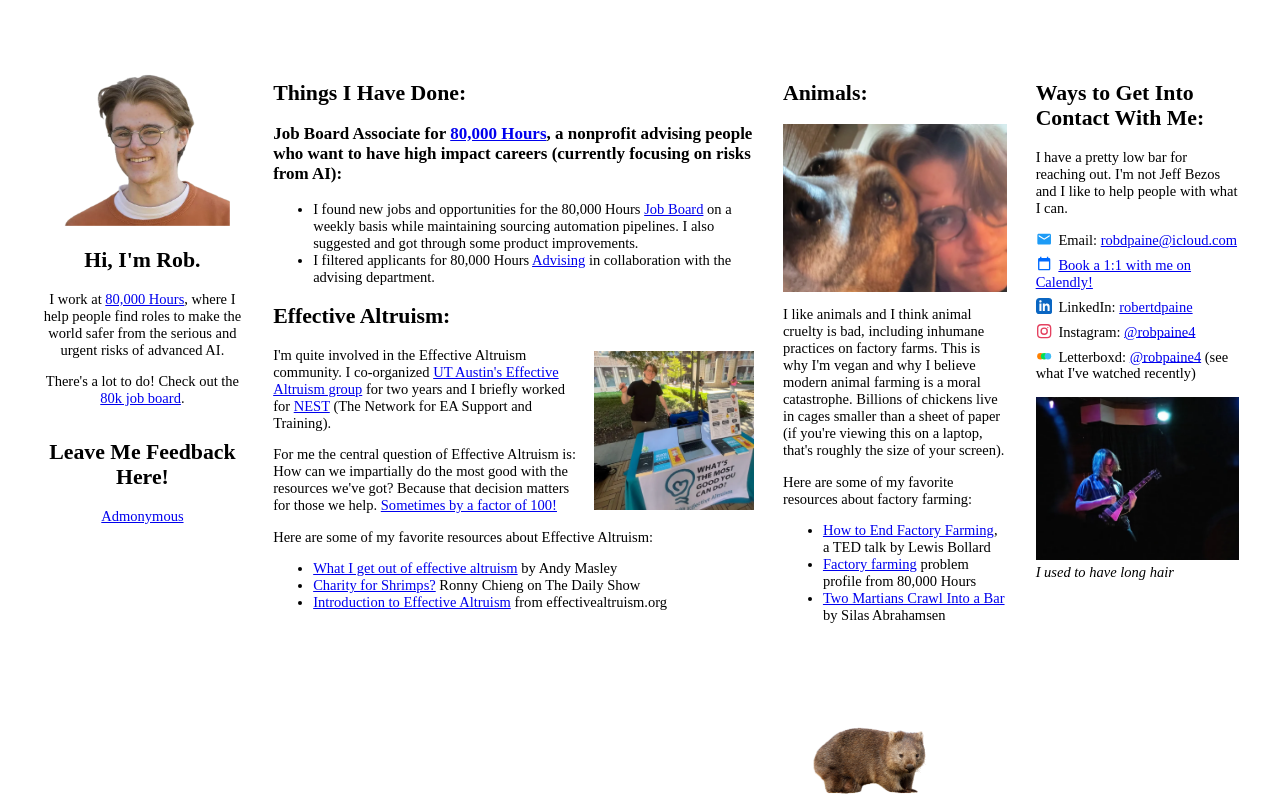
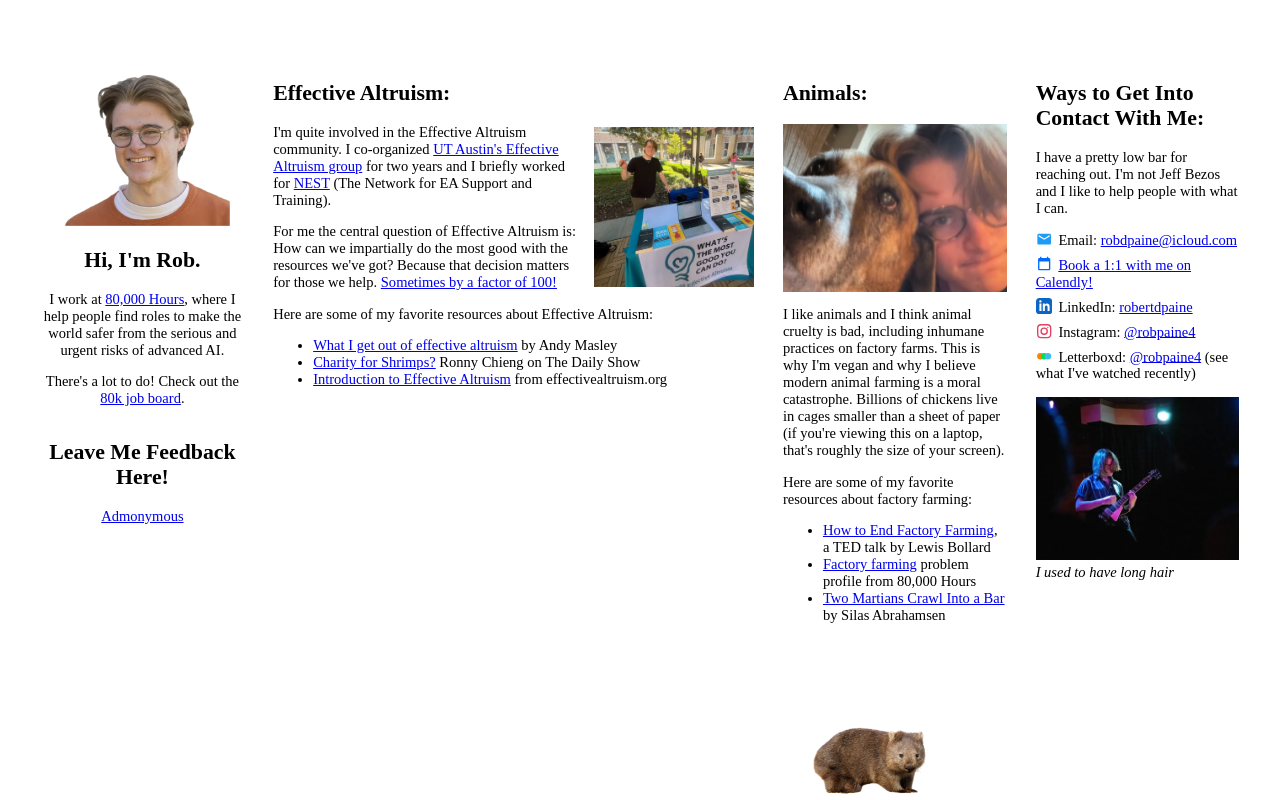
Before and after one commit to RobPaine1/RobPaine1.github.io, a plain HTML site: page index.html in a window 1280 px wide. Drawn offline with Linux system fonts and the light colour scheme; no server answers.

Commit message:
Drop the Things I Have Done section, covered by the intro
Co-Authored-By: Claude Fable 5 <noreply@anthropic.com>

```diff
--- a/index.html
+++ b/index.html
@@ -215,16 +215,6 @@
 </section>
 
 <div id="about">
-<section id="done">
-<h2>Things I Have Done:</h2>
-
-<h3>Job Board Associate for <a href="https://80000hours.org">80,000 Hours</a>, a nonprofit advising people who want to have high impact careers (currently focusing on risks from AI):</h3>
-<ul>
-  <li>I found new jobs and opportunities for the 80,000 Hours <a href="https://jobs.80000hours.org/">Job Board</a> on a weekly basis while maintaining sourcing automation pipelines. I also suggested and got through some product improvements.</li>
-  <li>I filtered applicants for 80,000 Hours <a href="https://80000hours.org/speak-with-us/">Advising</a> in collaboration with the advising department.</li>
-</ul>
-</section>
-
 <section id="ea">
 <h2>Effective Altruism:</h2>
 <img class="section-photo" src="ea-table.webp" alt="Me at the Effective Altruism table at UT Austin" width="760" height="757">
```
